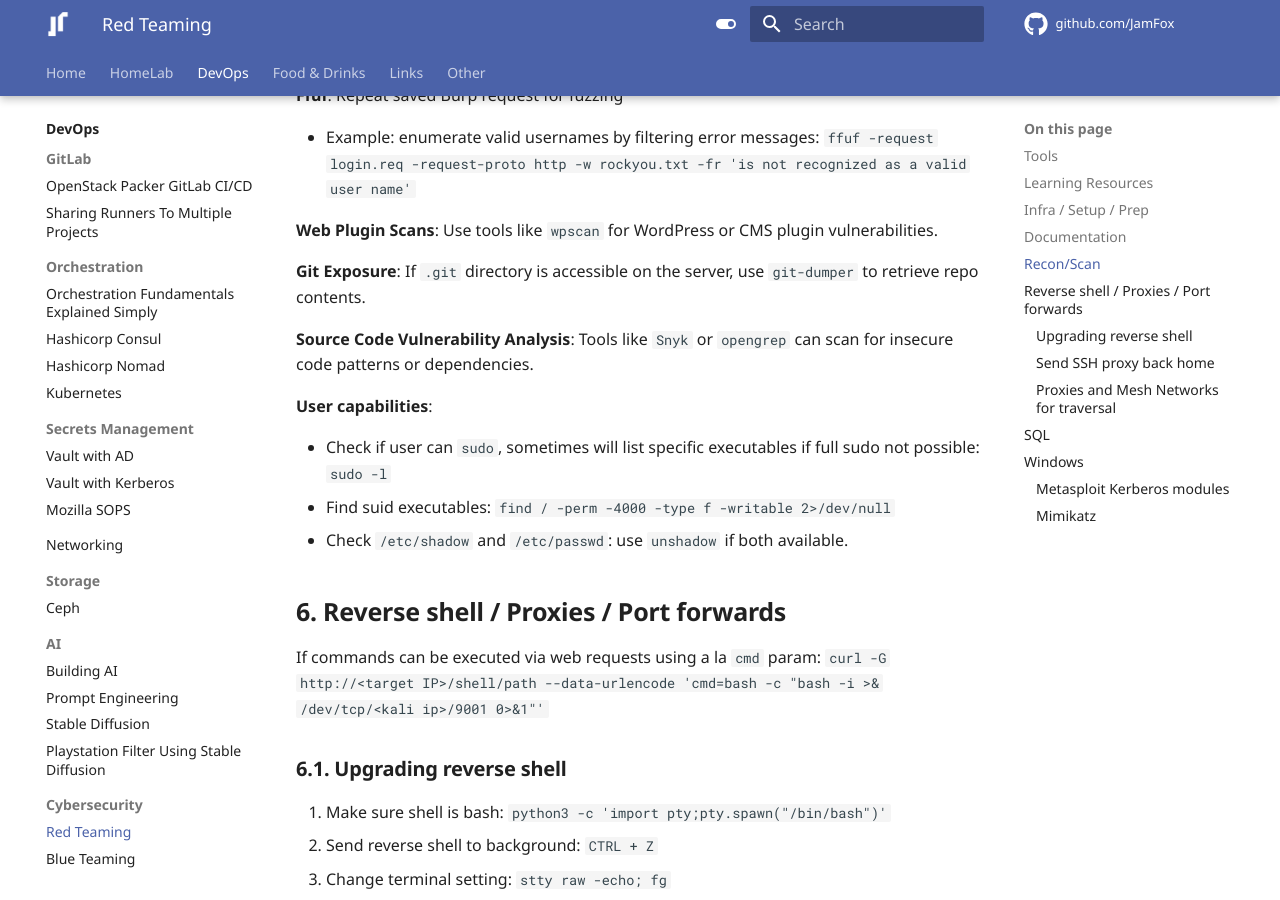
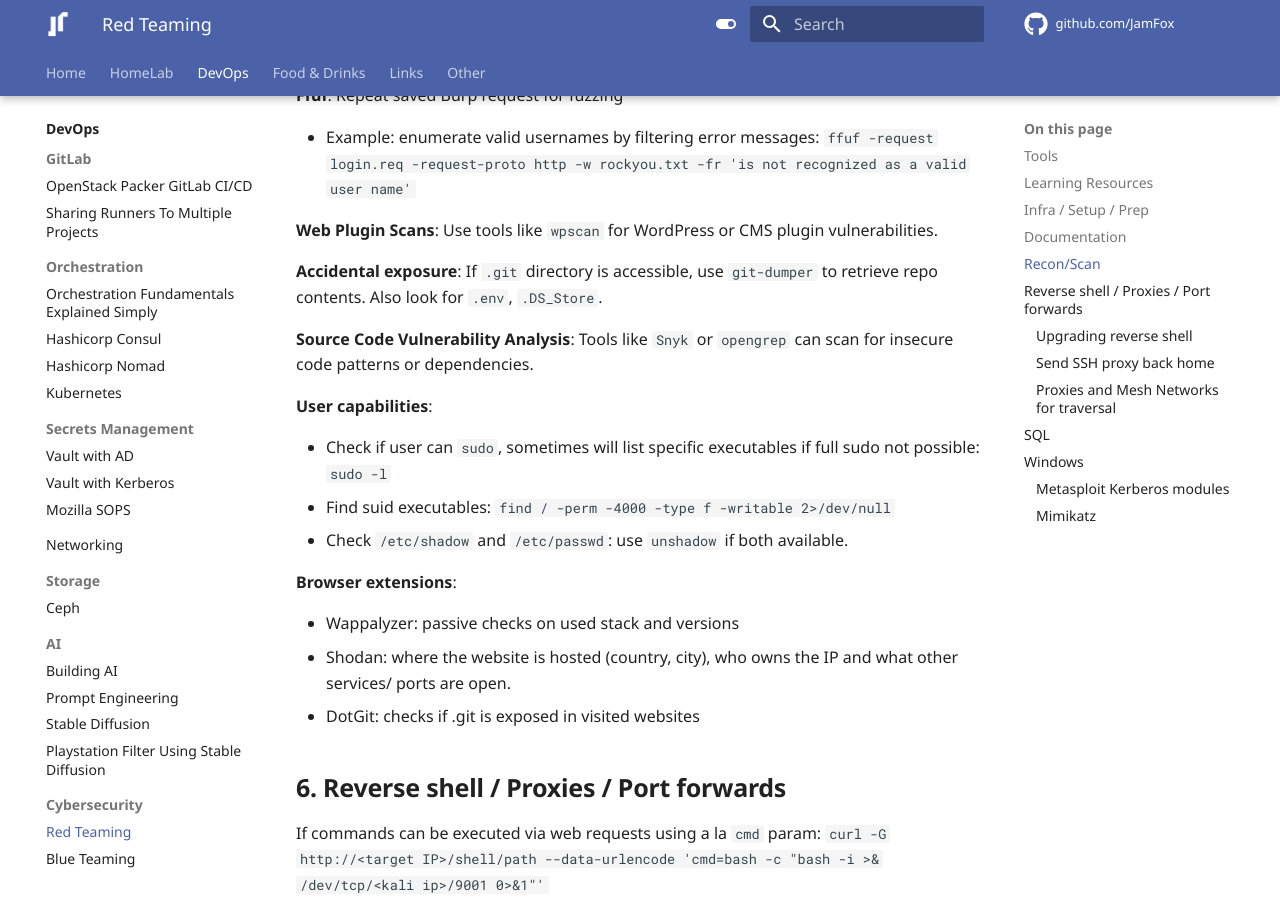
Before and after one commit to JamFox/docs.jamfox.dev, an MkDocs documentation site: the page built from docs/content/devops/redteaming.md, in a window 1280 px wide and 900 px high, scrolled down 2146 px. Built offline with MkDocs 1.6.1 and Material for MkDocs 9.7.7, drawn with Linux system fonts in a browser that asks for light colours; plug-ins that fetch from the network failed and are left out; comment, search, counter and statistics services are not loaded.

Commit message:
add extensions

```diff
--- a/docs/content/devops/redteaming.md
+++ b/docs/content/devops/redteaming.md
@@ -73,7 +73,7 @@ Pre-commit runners to "auto"-document: [RWX](https://www.rwx.com/), [taskfile](h
 
 **Web Plugin Scans**: Use tools like `wpscan` for WordPress or CMS plugin vulnerabilities.
 
-**Git Exposure**: If `.git` directory is accessible on the server, use `git-dumper` to retrieve repo contents.
+**Accidental exposure**: If `.git` directory is accessible, use `git-dumper` to retrieve repo contents. Also look for `.env`, `.DS_Store`.
 
 **Source Code Vulnerability Analysis**: Tools like `Snyk` or `opengrep` can scan for insecure code patterns or dependencies.
 
@@ -82,6 +82,12 @@ Pre-commit runners to "auto"-document: [RWX](https://www.rwx.com/), [taskfile](h
 - Check if user can `sudo`, sometimes will list specific executables if full sudo not possible: `sudo -l`
 - Find suid executables: `find / -perm -4000 -type f -writable 2>/dev/null`
 - Check `/etc/shadow` and `/etc/passwd`: use `unshadow` if both available.
+
+**Browser extensions**:
+
+- Wappalyzer: passive checks on used stack and versions
+- Shodan: where the website is hosted (country, city), who owns the IP and what other services/ ports are open.
+- DotGit: checks if .git is exposed in visited websites
 
 ## Reverse shell / Proxies / Port forwards
 
```
